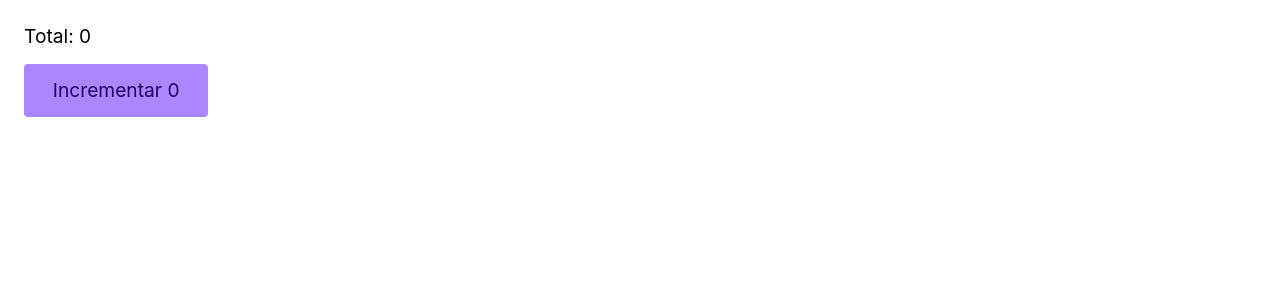
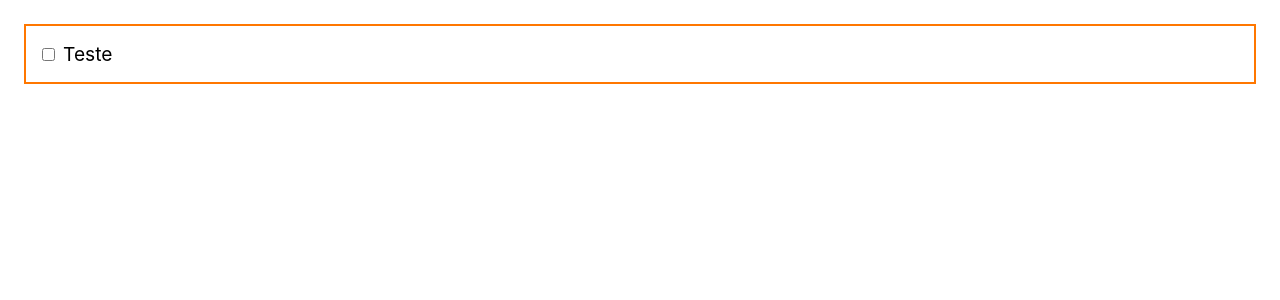
Before and after one commit to GuiDev45/Praticas-React-TypeScript, a React (Vite) app: page / in a window 1280 px wide. Shown: the top 300 px of the page. Built offline with nearby package versions, Linux system fonts and the light colour scheme.

Commit message:
0204-Eventos COMENTADO

```diff
--- /dev/null
+++ b/src/0204-Eventos/AppEventos.tsx
@@ -0,0 +1,13 @@
+import React from "react";
+import "../App.css";
+import Checkbox from "./Checkbox";
+
+function AppEventos() {
+  return (
+    <div>
+      <Checkbox label={"Teste"} />
+    </div>
+  );
+}
+
+export default AppEventos;
--- /dev/null
+++ b/src/0204-Eventos/Checkbox.tsx
@@ -0,0 +1,46 @@
+import React from "react";
+
+/*
+const Checkbox = ({ label }: { label: string }) => {
+  const [value, setValue] = React.useState(false);
+
+  // Como é uma função simples, seria melhor passar direto no retorno, não ficaria confuso porque é algo simples, mas se fosse uma função maior, essa forma é a mais aconselhável
+  const handleChange: React.ChangeEventHandler<HTMLInputElement> = (event) => {
+    setValue(event.currentTarget.checked);
+  };
+
+  return (
+    <label
+      style={{
+        padding: "1rem",
+        border: value ? "2px solid #8D2" : "2px solid #F70",
+      }}
+    >
+      <input type="checkbox" checked={value} onChange={handleChange} />
+      {label}
+    </label>
+  );
+};
+*/
+
+const Checkbox = ({ label }: { label: string }) => {
+  const [value, setValue] = React.useState(false);
+
+  return (
+    <label
+      style={{
+        padding: "1rem",
+        border: value ? "2px solid #8D2" : "2px solid #F70",
+      }}
+    >
+      <input
+        type="checkbox"
+        checked={value}
+        onChange={({ currentTarget }) => setValue(currentTarget.checked)}
+      />
+      {label}
+    </label>
+  );
+};
+
+export default Checkbox;
--- a/src/index.tsx
+++ b/src/index.tsx
@@ -7,6 +7,7 @@ import AppPropsTwo from "./0202-Props-2/AppPropsTwo.tsx";
 import AppPropsThree from "./0202-Props-3/AppPropsThree.tsx";
 import AppInterfaces from "./0203-Interfaces-e-Tipos-1/AppInterfaces.tsx";
 import AppInterfacesTwo from "./0203-Interfaces-e-Tipos-2/AppInterfacesTwo.tsx";
+import AppEventos from "./0204-Eventos/AppEventos.tsx";
 
 ReactDOM.createRoot(document.getElementById("root")!).render(
   <React.StrictMode>
@@ -16,6 +17,7 @@ ReactDOM.createRoot(document.getElementById("root")!).render(
     {/*<AppPropsTwo />*/}
     {/*<AppPropsThree />*/}
     {/*<AppInterfaces />*/}
-    <AppInterfacesTwo />
+    {/*<AppInterfacesTwo />*/}
+    <AppEventos />
   </React.StrictMode>
 );
```
